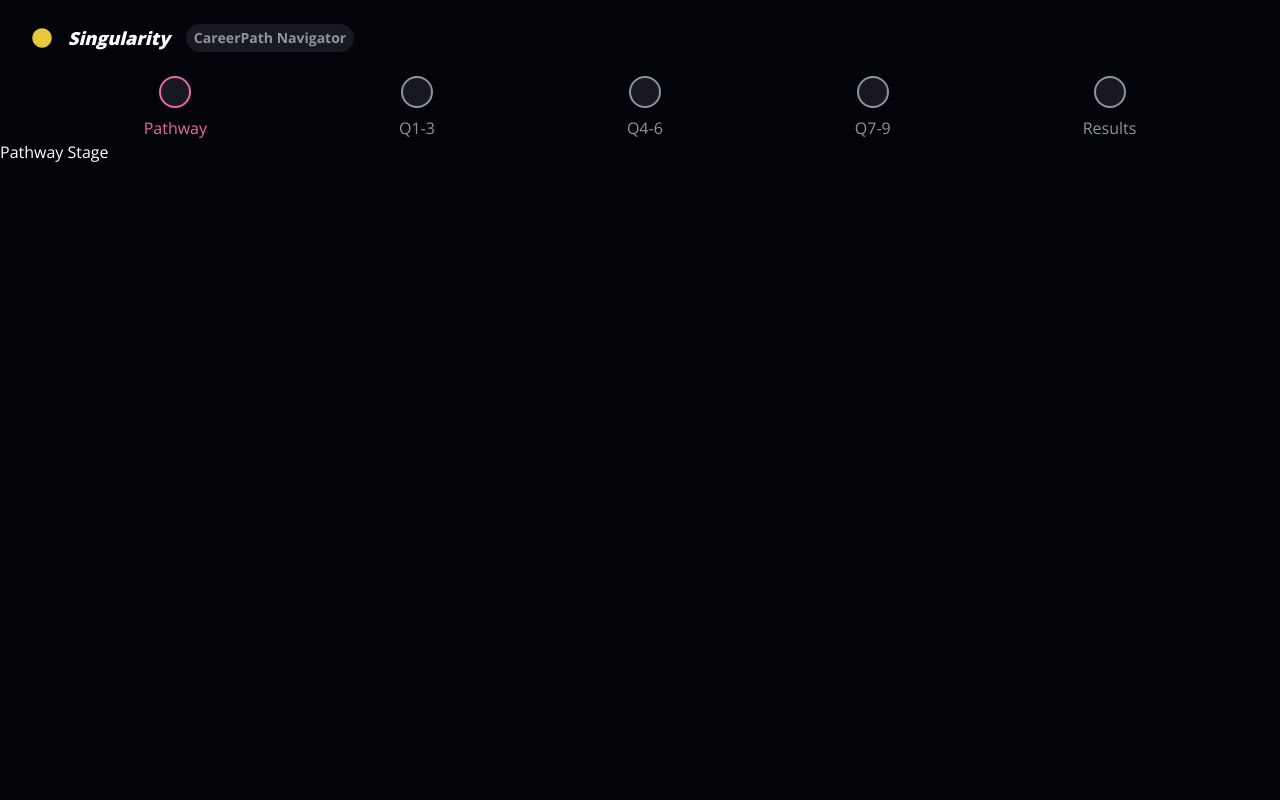
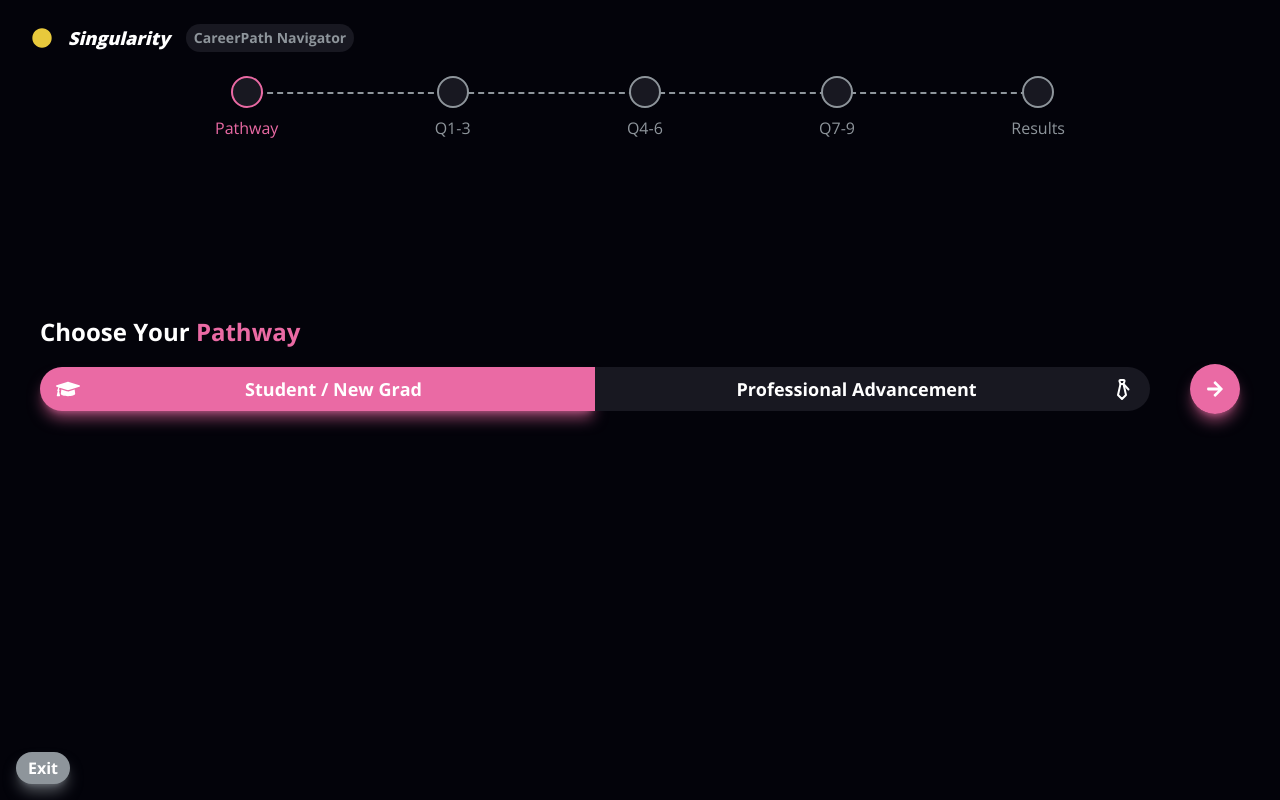
Before and after one commit to singularityinno/CareerNavigator, a Next.js app: page /career-navigator/survey in a window 1280 px wide. Built offline with nearby package versions, Linux system fonts and the light colour scheme.

Commit message:
Add question stage

```diff
--- a/app/career-navigator/components/Button.tsx
+++ b/app/career-navigator/components/Button.tsx
@@ -19,7 +19,7 @@ const Button: React.FC<ButtonProps> = ({
     >
       <button
         className={`
-            bg-${color} text-white p-5 text-lg rounded-full
+            bg-${color} text-white p-4 text-lg rounded-full
             hover:-rotate-45
             transition-all duration-100`}
         disabled={disabled}
--- /dev/null
+++ b/app/career-navigator/components/ButtonSecondary.tsx
@@ -0,0 +1,28 @@
+import React from "react";
+type ButtonProps = {
+  children: React.ReactNode;
+  color: string;
+  className?: string;
+  disabled?: boolean;
+};
+
+const ButtonSecondary: React.FC<ButtonProps> = ({
+  children,
+  color,
+  disabled = false,
+  className = "",
+}) => {
+  return (
+    <button
+      className={`
+            bg-${color} text-white px-3 py-1 text-md font-bold rounded-full
+            transition-all duration-100 hover:brightness-75 shadow-lg shadow-grey/60
+            ${className}`}
+      disabled={disabled}
+    >
+      {children}
+    </button>
+  );
+};
+
+export default ButtonSecondary;
--- a/app/career-navigator/components/SurveyHeader.tsx
+++ b/app/career-navigator/components/SurveyHeader.tsx
@@ -1,52 +1,46 @@
-import React, { ReactNode } from "react";
+import React from "react";
 import { FaGraduationCap, FaCheck } from "react-icons/fa";
-import { useSurveyContext } from "@/career-navigator/contexts";
+import { Pathway, useSurveyContext } from "@/career-navigator/contexts";
+import { TbTie } from "react-icons/tb";
+import { getSurveyStages } from "@/career-navigator/contexts/SurveyContext";
 
 const SurveyHeader = () => {
-    const { currStage = 0 } = useSurveyContext();
+  const { pathway, currStage } = useSurveyContext();
+  const stages = getSurveyStages(pathway);
+  const stageWidth = (currStage / (stages.length - 1)) * 800;
   return (
-  <div className="flex gap-[15%] justify-center">
-    <Dot text="Pathway" state={currStage === 0 ? "active" : "completed"}>
-      <FaGraduationCap />
-    </Dot>
+    <div className="relative w-[850px] mx-auto">
+      <hr
+        className={`border-t-2 border-pink absolute top-4 -z-10 transition-all duration-200`}
+        style={{ width: `${stageWidth}px`, left: "20px" }}
+      />
+      <hr
+        className={`border-t-2 border-dashed border-grey absolute top-4 -z-20 w-[800px] left-8`}
+      />
+      <div className="flex justify-between">
+        {stages.map((stage, index) => (
+          <div key={stage.name}>
             <Dot
-      text="Q1-3"
+              text={stage.name}
               state={
-        currStage === 1 ? "active" : currStage < 1 ? "upcoming" : "completed"
+                currStage === index
+                  ? "active"
+                  : currStage < index
+                  ? "upcoming"
+                  : "completed"
               }
             >
-      <FaCheck />
+              {stage.icon}
             </Dot>
-    <Dot
-      text="Q4-6"
-      state={
-        currStage === 2 ? "active" : currStage < 2 ? "upcoming" : "completed"
-      }
-    >
-      <FaCheck />
-    </Dot>
-    <Dot
-      text="Q7-9"
-      state={
-        currStage === 3 ? "active" : currStage < 3 ? "upcoming" : "completed"
-      }
-    >
-      <FaCheck />
-    </Dot>
-    <Dot
-      text="Results"
-      state={
-        currStage === 4 ? "active" : currStage < 4 ? "upcoming" : "completed"
-      }
-    >
-      <FaCheck />
-    </Dot>
+          </div>
+        ))}
+      </div>
     </div>
   );
 };
 
 type DotProps = {
-  children: ReactNode;
+  children: React.ReactNode;
   text: string;
   state: "active" | "completed" | "upcoming";
 };
@@ -67,11 +61,13 @@ const Dot: React.FC<DotProps> = ({ children, text, state }) => {
   return (
     <div className="text-center">
       <div
-        className={`mx-auto mb-2 w-8 h-8 border-2 rounded-full text-lg text-center flex items-center justify-center ${style}`}
+        className={`mx-auto mb-2 w-8 h-8 border-2 rounded-full text-lg text-center flex items-center justify-center transition-all duration-100 ${style}`}
       >
         {state === "completed" && children}
       </div>
-      <div className={`text-md ${textStyle}`}>{text}</div>
+      <div className={`text-md transition-all duration-200 ${textStyle}`}>
+        {text}
+      </div>
     </div>
   );
 };
--- a/app/career-navigator/contexts/SurveyContext/index.tsx
+++ b/app/career-navigator/contexts/SurveyContext/index.tsx
@@ -1,9 +1,15 @@
+import PathwayStage from "@/career-navigator/survey/stages/PathwayStage";
+import QuestionStage from "@/career-navigator/survey/stages/QuestionStage";
+import ResultsStage from "@/career-navigator/survey/stages/ResultsStage";
 import React, { createContext, useContext, useState } from "react";
+import { FaCheck, FaGraduationCap } from "react-icons/fa";
+import { TbTie } from "react-icons/tb";
 
-export type responsesType = {
+export type responseSetType = responseType[];
+export type responseType = {
   id: number;
-  question?: string;
-  answer?: string;
+  question: string;
+  response: string;
 };
 
 export enum Pathway {
@@ -11,36 +17,53 @@ export enum Pathway {
   PROFESSIONAL = "professional",
 }
 
+export const getSurveyStages = (
+  pathway: Pathway = Pathway.STUDENT
+): {
+  name: string;
+  icon: React.ReactNode;
+  component: React.ReactNode;
+}[] => [
+  {
+    name: "Pathway",
+    icon: pathway === Pathway.STUDENT ? <FaGraduationCap /> : <TbTie />,
+    component: <PathwayStage />,
+  },
+  { name: "Q1-3", icon: <FaCheck />, component: <QuestionStage /> },
+  { name: "Q4-6", icon: <FaCheck />, component: <QuestionStage /> },
+  { name: "Q7-9", icon: <FaCheck />, component: <QuestionStage /> },
+  { name: "Results", icon: <FaCheck />, component: <ResultsStage /> },
+];
+
 const sampleReponses = [
+  [
     {
       id: 1,
       question: "What is your name?",
-    answer: "John Doe",
     },
     {
       id: 2,
       question: "What is your age?",
-    answer: "21",
     },
     {
       id: 3,
       question: "What is your favorite color?",
-    answer: "Blue",
     },
+  ],
 ];
 
 type SurveyContextType = {
   pathway?: Pathway;
-  setPathway?: (pathway: Pathway) => void;
-  responses?: responsesType[];
-  setResponses?: (responses: responsesType[]) => void;
-  currStage?: number;
-  setCurrStage?: (stage: number) => void;
+  setPathway: (pathway: Pathway) => void;
+  responses?: responseSetType[];
+  setResponses: (responses: responseSetType[]) => void;
+  currStage: number;
+  setCurrStage: (stage: number) => void;
 };
 
 const SurveyContext = createContext<SurveyContextType>({
   pathway: Pathway.STUDENT,
-  setPathway: () => {},
+  setPathway: () => { },
   responses: [],
   setResponses: () => { },
   currStage: 0,
@@ -51,7 +74,7 @@ export const SurveyWrapper: React.FC<{ children: React.ReactNode }> = ({
   children,
 }) => {
   const [pathway, setPathway] = useState<Pathway>(Pathway.STUDENT);
-  const [responses, setResponses] = useState<responsesType[]>(sampleReponses);
+  const [responses, setResponses] = useState<responseSetType[]>(sampleReponses);
   const [currStage, setCurrStage] = useState<number>(0);
 
   return (
--- a/app/career-navigator/survey/Survey.tsx
+++ b/app/career-navigator/survey/Survey.tsx
@@ -1,30 +1,27 @@
 import React from "react";
-import { useSurveyContext } from "@/career-navigator/contexts";
-import PathwayStage from "./stages/PathwayStage";
-import QuestionStage from "./stages/QuestionStage";
-import ResultsStage from "./stages/ResultsStage";
+import { getSurveyStages, useSurveyContext } from "@/career-navigator/contexts";
 import SurveyHeader from "../components/SurveyHeader";
+import ButtonSecondary from "../components/ButtonSecondary";
+import { Route } from "@/constants/routes";
+import Link from "next/link";
 
 const Survey = () => {
   const { currStage } = useSurveyContext();
 
   const renderStage = () => {
-    switch (currStage) {
-      case 0:
-        return <PathwayStage />;
-      case 1:
-      case 2:
-      case 3:
-        return <QuestionStage />;
-      case 4:
-        return <ResultsStage />;
-    }
+    return getSurveyStages()[currStage].component;
   };
 
   return (
     <div>
       <SurveyHeader />
       {renderStage()}
+      <Link
+        href={Route.CAREER_NAVIGATOR}
+        className="fixed left-4 bottom-4"
+      >
+        <ButtonSecondary color="grey">Exit</ButtonSecondary>
+      </Link>
     </div>
   );
 };
--- a/app/career-navigator/survey/stages/PathwayStage.tsx
+++ b/app/career-navigator/survey/stages/PathwayStage.tsx
@@ -1,9 +1,52 @@
-import { useSurveyContext } from "@/career-navigator/contexts";
+import { Pathway, useSurveyContext } from "@/career-navigator/contexts";
+import { FaArrowRight, FaGraduationCap } from "react-icons/fa";
+import { TbTie } from "react-icons/tb";
 import React from "react";
+import Button from "@/career-navigator/components/Button";
 
 const PathwayStage = () => {
-  const { setCurrStage } = useSurveyContext();
-  return <div>Pathway Stage</div>;
+  const {
+    pathway = Pathway.STUDENT,
+    setPathway,
+    currStage,
+    setCurrStage,
+  } = useSurveyContext();
+  const activeStyle = "bg-pink shadow-lg shadow-pink/60";
+  const inactiveStyle = "bg-black-secondary shadow-xs shadow-black-secondary/60 hover:brightness-150";
+  return (
+    <div className="mx-10 mt-44">
+      <h1 className="text-2xl font-bold">
+        Choose Your <span className="text-pink">Pathway</span>
+      </h1>
+      <div className="flex w-full items-center mt-4 gap-10">
+        <div className="flex text-center font-bold text-lg w-full">
+          <div
+            className={`flex-1 p-2 rounded-l-full flex cursor-pointer transition-all duration-100 ${
+              pathway === Pathway.STUDENT ? activeStyle : inactiveStyle
+            }`}
+            onClick={() => setPathway(Pathway.STUDENT)}
+          >
+            <FaGraduationCap className="text-2xl ml-2 my-auto" />
+            <h2 className="m-auto">Student / New Grad</h2>
+          </div>
+          <div
+            className={`flex-1 p-2 bg-black-secondary rounded-r-full flex cursor-pointer transition-all duration-100 ${
+              pathway === Pathway.PROFESSIONAL ? activeStyle : inactiveStyle
+            }`}
+            onClick={() => setPathway(Pathway.PROFESSIONAL)}
+          >
+            <h2 className="m-auto">Professional Advancement</h2>
+            <TbTie className="text-2xl mr-2 my-auto" />
+          </div>
+        </div>
+        <div onClick={() => setCurrStage(currStage + 1)}>
+          <Button color="pink">
+            <FaArrowRight />
+          </Button>
+        </div>
+      </div>
+    </div>
+  );
 };
 
 export default PathwayStage;
--- a/app/career-navigator/survey/stages/QuestionStage.tsx
+++ b/app/career-navigator/survey/stages/QuestionStage.tsx
@@ -1,7 +1,105 @@
-import React from "react";
+import Button from "@/career-navigator/components/Button";
+import { useSurveyContext } from "@/career-navigator/contexts";
+import React, { useEffect, useRef } from "react";
+import { FaArrowRight } from "react-icons/fa";
 
 const QuestionStage = () => {
-  return <div>Question Stage</div>;
+  const { responses, setResponses, currStage, setCurrStage } =
+    useSurveyContext();
+  const currResponse = responses?.[currStage - 1];
+  const setResponse = (index: number, response: string) => {
+    if (responses) {
+      setResponses([
+        ...responses.slice(0, currStage - 1),
+        [
+          ...responses[currStage - 1].slice(0, index),
+          { ...responses[currStage - 1][index], response },
+          ...responses[currStage - 1].slice(index + 1),
+        ],
+        ...responses.slice(currStage),
+      ]);
+    }
+  };
+
+  return (
+    <div className="mx-10 mt-10">
+      <h1 className="text-2xl font-bold">
+        Questions {(currStage - 1) * 3 + 1} - {(currStage - 1) * 3 + 3}
+      </h1>
+      <p className="text-grey mt-4 text-sm">
+        Answer the following questions to get started!
+      </p>
+      <div className="grid gap-3 mt-8">
+        {currResponse &&
+          currResponse.map((response, index) => (
+            <Question
+              question={response.question}
+              response={response.response ?? ""}
+              setResponse={(response) => {
+                setResponse(index, response);
+              }}
+              key={index}
+            />
+          ))}
+      </div>
+      <div onClick={() => setCurrStage(currStage + 1)} className="mt-4 mb-8 flex justify-end">
+        <Button color="pink">
+          <FaArrowRight />
+        </Button>
+      </div>
+    </div>
+  );
+};
+
+interface QuestionProps {
+  question: string;
+  response: string;
+  setResponse: (response: string) => void;
+}
+
+const Question: React.FC<QuestionProps> = ({
+  question,
+  response,
+  setResponse,
+}) => {
+  const [textareaHeight, setTextareaHeight] = React.useState("auto");
+  const textareaRef = useRef<HTMLTextAreaElement>(null);
+
+  const handleInput = (e: React.ChangeEvent<HTMLTextAreaElement>) => {
+    setResponse(e.target.value);
+    changeHeight();
+  };
+
+  const changeHeight = () => {
+    if (textareaRef.current) {
+      setTextareaHeight(
+        `${
+          textareaRef.current.scrollHeight > 80
+            ? textareaRef.current.scrollHeight
+            : 80
+        }px`
+      );
+    }
+  };
+
+  useEffect(() => {
+    changeHeight();
+  }, []);
+
+  return (
+    <div className="bg-black-secondary p-5 border-white/20 border-[1px] rounded-3xl">
+      <p className="font-bold text-md">{question}</p>
+      <hr className="border-t-4 border-teal my-3 w-32" />
+      <textarea
+        ref={textareaRef}
+        onInput={handleInput}
+        value={response}
+        className="w-full rounded-md border-none outline-none bg-black-secondary resize-none"
+        style={{ height: textareaHeight }}
+        placeholder="Type your response here..."
+      />
+    </div>
+  );
 };
 
 export default QuestionStage;
```
Also changed, not shown: app/utils/hooks.ts (added, +19 -0 lines). Lines whose indentation alone changed are shown as unchanged.
